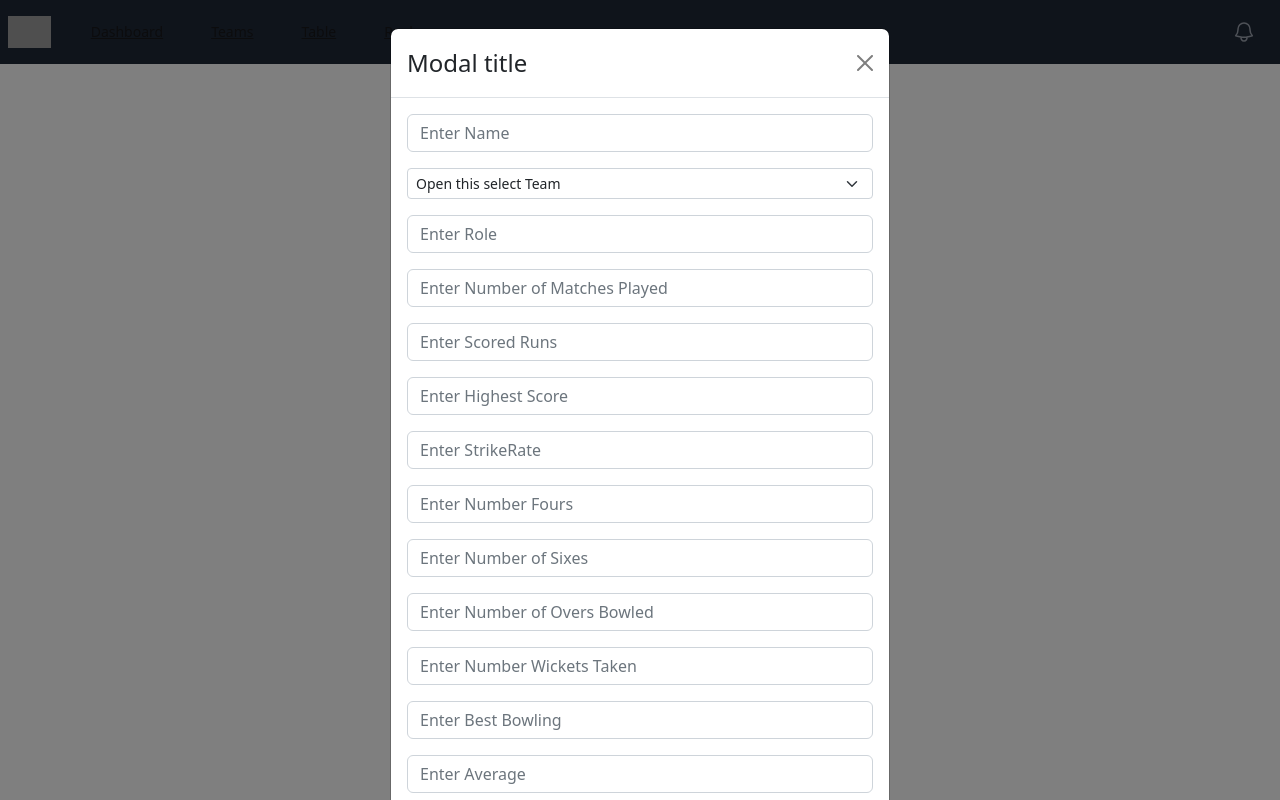
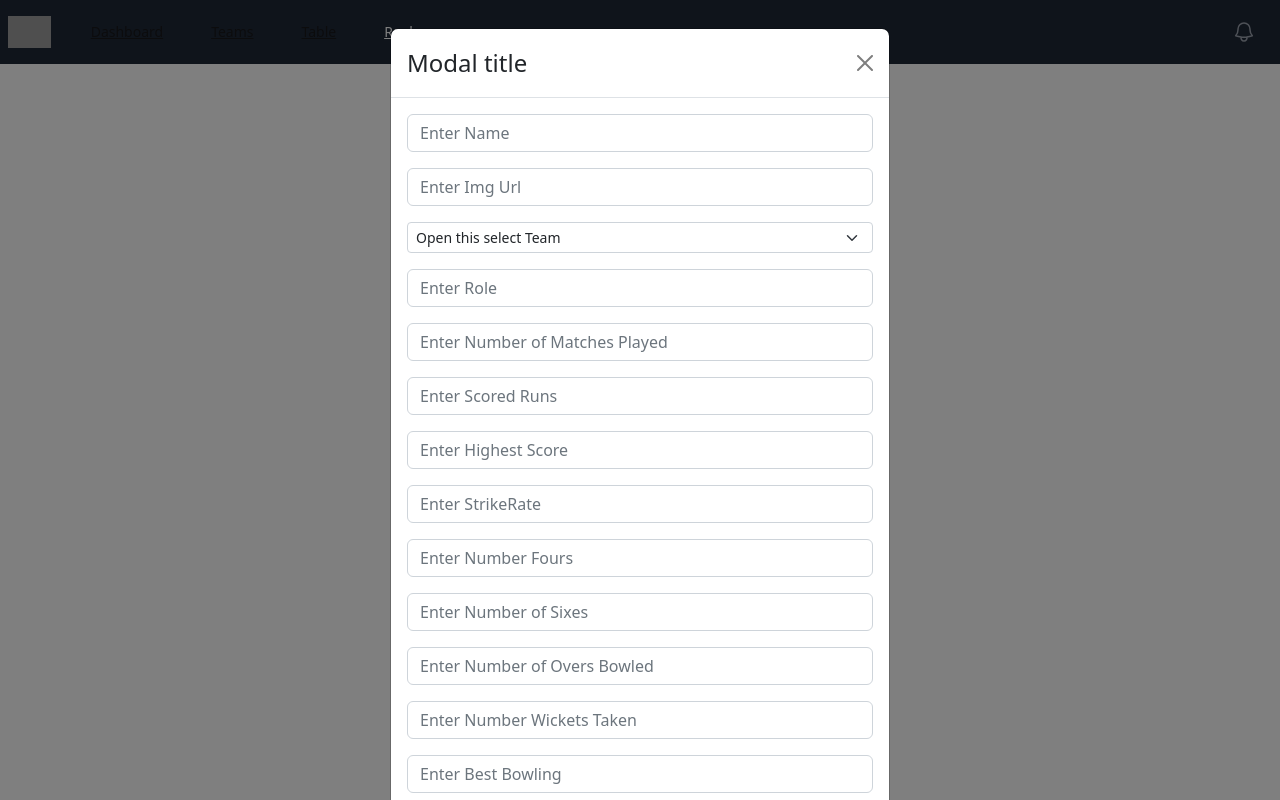
Before and after one commit to narukulachiranjeevi/cricket, a React (Create React App) app: page /addplayer in a window 1280 px wide. Both pictures are taken after a click on the button "Add Player". Built offline with nearby package versions, Linux system fonts and the light colour scheme; grey boxes are pictures that could not be loaded.

Commit message:
post req from react

```diff
--- a/src/App.js
+++ b/src/App.js
@@ -13,7 +13,7 @@ function App() {
           <Routes>
             <Route path="/" element={<Players/>}/>
             <Route path="/teams" element={<Teams/>}/>
-            <Route path="addplayer" element={<Addplayer/>}/>
+            <Route path="/addplayer" element={<Addplayer/>}/>
           </Routes>
         </Navbar>
       </BrowserRouter>
--- a/src/components/addmodel.js
+++ b/src/components/addmodel.js
@@ -3,11 +3,9 @@ import Button from 'react-bootstrap/Button';
 import Modal from 'react-bootstrap/Modal';
 import Forminput from './form';
 import Form from 'react-bootstrap/Form';
-
 function Model(props) {
-
     const [show, setShow] = useState(false);
-    const [name, setName] = useState();
+    const [name, setName] = useState(props.name);
     const [role, setRole] = useState();
     const [team, setTeam] = useState();
     const [mat, setMat] = useState();
@@ -28,6 +26,38 @@ function Model(props) {
     const handleClose = () => setShow(false);
     const handleShow = () => setShow(true);
 
+
+    const addPlayer = ()=> {
+        const player = {
+            name:name,
+            role:role,
+            team:team,
+            mat:mat,
+            runs:runs,
+            Hs:Hs,
+            Avg:Avg,
+            st:st,
+            fours:fours,
+            sixes:sixes,
+            overs:overs,
+            wickets:wickets,
+            bbl:bbl,
+            eco:eco,
+            fourwickets:fourwickets,
+            fivewickets:fivewickets,
+            img:img
+        }
+        console.log(player);
+        const reqoptions = {
+            method:'POST',
+            headers:{'Content-Type':'application/json'},
+            body:JSON.stringify(player)
+        }
+        fetch('http://localhost:3005/addplayers',reqoptions)
+        .then(res=>res.json())
+        .then(data=>console.log(data.status()))
+    }
+
   return (
     <>
         <button onClick={handleShow} className="block m-20 mx-auto px-4 py-1 text-sm text-purple-600 font-semibold rounded-full border border-purple-200 hover:text-white hover:bg-purple-600 hover:border-transparent focus:outline-none focus:ring-2 focus:ring-purple-600 focus:ring-offset-2">Add Player</button>
@@ -47,6 +77,7 @@ function Model(props) {
             onSubmit={
                 (e)=>{
                     e.preventDefault();
+                    addPlayer();
                     console.log('inside add player'+' '+team+' '+role+' '+img);
                 }
             }>
@@ -55,6 +86,15 @@ function Model(props) {
                     onChange={(e)=>{
                         setName(e.target.value);
                         console.log(name);
+                    }
+                }
+                 />
+            </Form.Group>
+
+            <Form.Group className="mb-3" controlId="name">
+                <Form.Control type="text" placeholder="Enter Img Url"
+                    onChange={(e)=>{
+                        setImg(e.target.value);
                     }
                 }
                  />
--- a/src/components/addplayer.js
+++ b/src/components/addplayer.js
@@ -1,6 +1,7 @@
 import Model from './addmodel.js'
 
-const Addplayer = () => {
+const Addplayer = (name,team,role,img,mat,runs,Hs,Avg,st,fours,sixes,overs,wickets,bbl,eco,fourwickets,fivewickets) => {
+
     return (
         <Model/>
     )
--- a/src/components/navbar.js
+++ b/src/components/navbar.js
@@ -7,7 +7,7 @@ const navigation = [
   { name: 'Dashboard', href: '/', current: true },
   { name: 'Teams', href: '/teams', current: false },
   { name: 'Table', href: '/table', current: false },
-  { name: 'Rank', href: '/rank', current: false },
+  { name: 'Rank', href: '/addplayer', current: false },
 ]
 
 function classNames(...classes) {
--- a/src/components/players.js
+++ b/src/components/players.js
@@ -11,10 +11,10 @@ const Players =() => {
   },[])
     return (
         <>
-          <div className="flex flex-wrap justify-center">
+          <div className="flex flex-wrap justify-between">
             {players ? players.map((player)=>{
               return (
-                <PlayerUi name={player.name} role={player.role}
+                <PlayerUi className="" name={player.name} role={player.role}
                 img={player.img} matchsPlayed={player.mat} runsScored={player.runs} team={player.team}/>
               );
             }):null}
--- a/src/components/playerui.js
+++ b/src/components/playerui.js
@@ -1,6 +1,6 @@
 const PlayerUi = (props) => {
     return (
-        <div class="m-8 py-8 px-8 max-w-xs mx-auto bg-white rounded-xl shadow-lg space-y-2 sm:py-4 sm:flex sm:items-center sm:space-y-0 sm:space-x-6">
+        <div class="m-8 py-8 px-8 max-w-xs w-xs mx-auto bg-white rounded-xl shadow-lg space-y-2 sm:py-4 sm:flex sm:items-center sm:space-y-0 sm:space-x-6">
             <div class="text-center space-y-2 sm:text-center ">
                 <img class="block mx-auto object-center h-24 rounded-full  sm:shrink-0" src={props.img} alt="Player Face" />
                 <div class="space-y-0.5">
@@ -8,7 +8,8 @@ const PlayerUi = (props) => {
                     {props.name}
                 </p>
                 <p class="text-slate-500 font-medium">
-                <span class="italic ...">Specialization : </span>{props.role}
+                <div class="italic ...">Specialization :
+                </div>{props.role}
                 </p>
                 <p class="text-slate-500 font-medium">
                 <span class="italic ...">MatchesPlayed : </span>{props.matchsPlayed}
```
